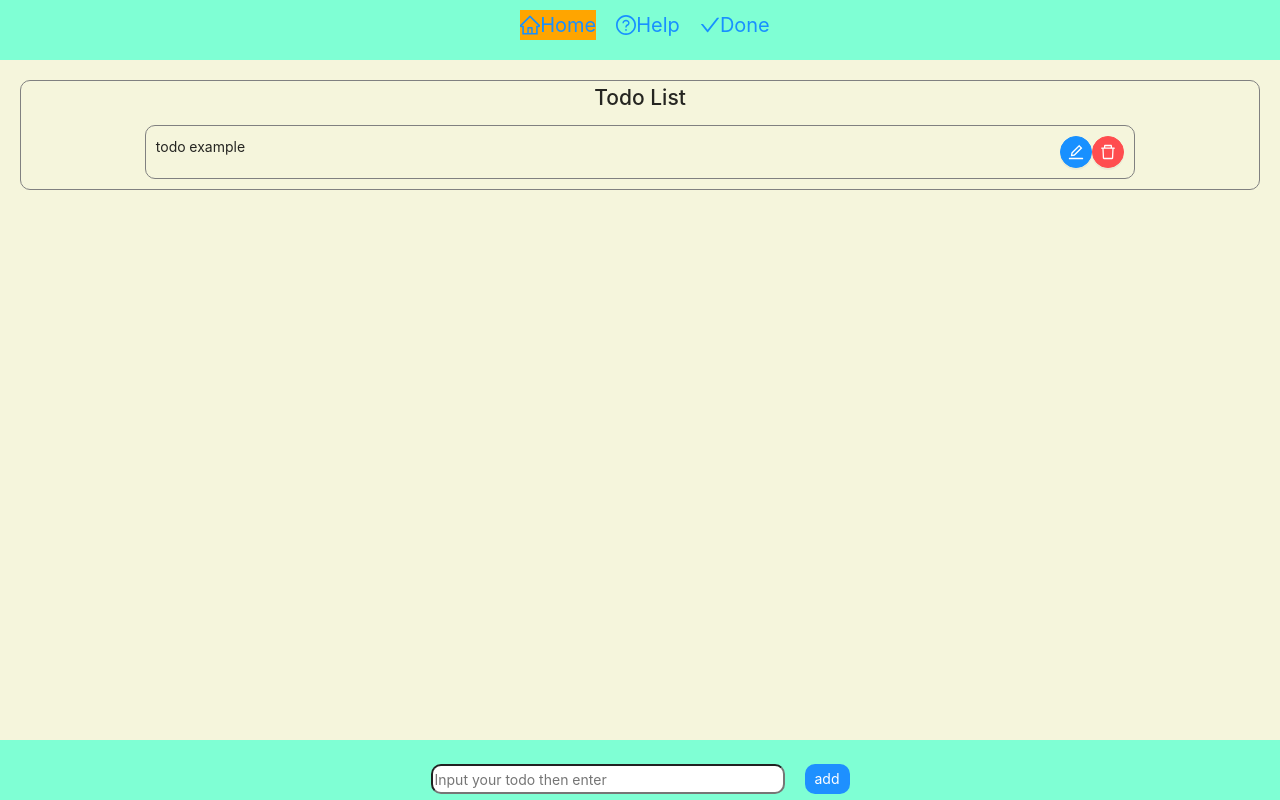
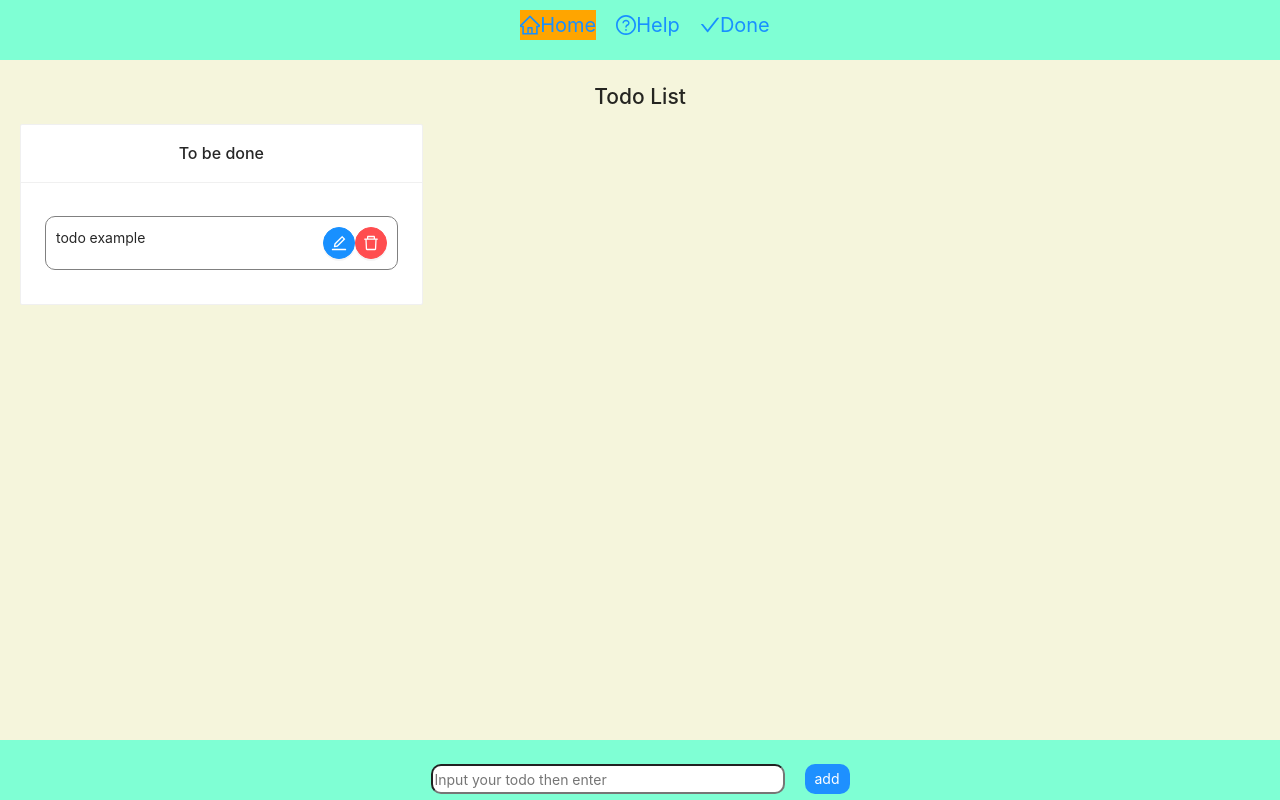
Before and after one commit to AFS-Bootcamp-202207-Class-3-2/Todo-List-ElioQiu, a React (Create React App) app: page / in a window 1280 px wide. Built offline with nearby package versions, Linux system fonts and the light colour scheme; no server answers.

Commit message:
feat: add Card to build TodoList Page

```diff
--- a/src/features/todos/TodoGroup/index.js
+++ b/src/features/todos/TodoGroup/index.js
@@ -1,12 +1,24 @@
 import TodoItem from "../TodoItem";
+import { Card, Col, Row } from 'antd';
+import React from "react";
 
 export default function TodoGroup(props) {
   const { todos } = props;
   return (
     <div>
-      {todos.map((todo) => {
-        return <TodoItem key={todo.id} todo={todo} />;
-      })}
+        <div className="site-card-wrapper">
+              <Row gutter={[16, 16]}>
+                {
+                  todos.map((todo) =>
+                      <Col span={8} key={todo.id}>
+                        <Card title={todo.done?"Done":"To be done"} bordered={true} hoverable={true}>
+                            <TodoItem key={todo.id} todo={todo} />
+                        </Card>
+                      </Col>
+                  )
+                }
+              </Row>
+            </div>
     </div>
   );
 }
--- a/src/features/todos/TodoItem/index.css
+++ b/src/features/todos/TodoItem/index.css
@@ -4,7 +4,7 @@
     justify-content: space-between;
     margin: 10px auto;
     padding: 10px;
-    width: 80%;
+    width: 100%;
     border: 1px solid gray;
     border-radius: 10px;
     cursor: pointer;
--- a/src/features/todos/TodoList/index.css
+++ b/src/features/todos/TodoList/index.css
@@ -1,6 +1,3 @@
 .TodoList {
     margin: 20px;
-    border: gray solid 1px;
-    border-radius: 10px;
-    background-color: beige;
 }
--- a/src/pages/DonePage/index.css
+++ b/src/pages/DonePage/index.css
@@ -1,6 +1,3 @@
 .DoneList {
     margin: 20px;
-    border: gray solid 1px;
-    border-radius: 10px;
-    background-color: beige;
 }
```
